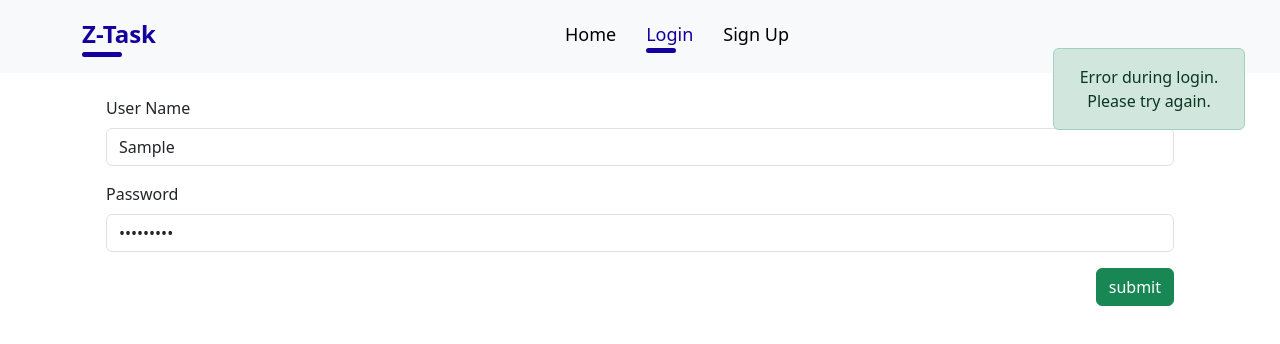
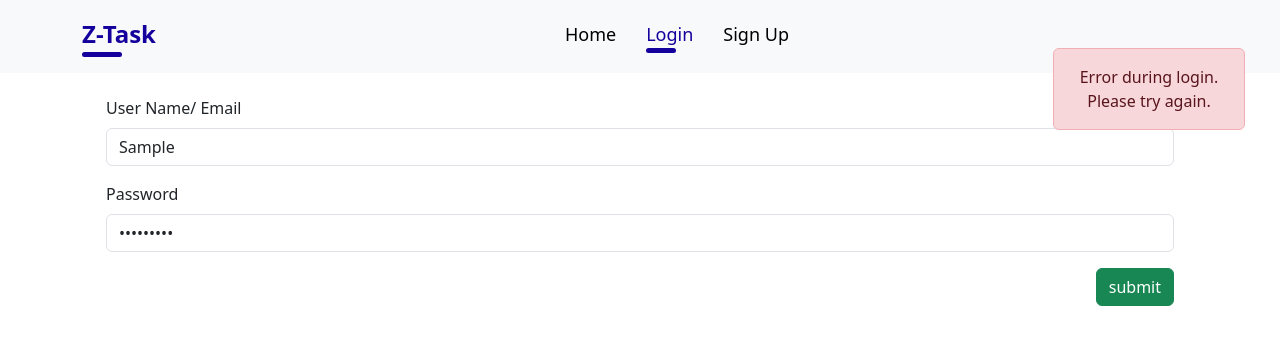
Before and after one commit to showkmahmoud/react-task-manger-toDo, a React (Create React App) app: page / in a window 1280 px wide. Both pictures are taken after typing "Sample", "Sample123" into the empty fields and a click on the button "submit". Shown: the top 344 px of the page. Built offline with nearby package versions, Linux system fonts and the light colour scheme; no server answers.

Commit message:
BF: login form done

```diff
--- a/src/pages/login/Login.css
+++ b/src/pages/login/Login.css
@@ -1,7 +1,20 @@
-.custom-alert{
-    position: absolute !important;
+.custom-alert,
+.danger-alert,
+.sucess-alert{
+    position: fixed !important;
     right: 35px;
     z-index: 111;
     width: 15%;
     text-align: center;
 }
+
+.sucess-alert{
+    background: #d1e7dd;
+    color: #58151c;
+    border: solid 1px #f1aeb5;
+}
+.danger-alert{
+    color: #0a3622;
+    background: #f8d7da;
+    border: solid 1px #a3cfbb;
+}
--- a/src/pages/login/login.tsx
+++ b/src/pages/login/login.tsx
@@ -5,6 +5,7 @@ import * as Yup from "yup";
 import "./Login.css";
 import {  onLogin,
 } from "../../shared/functions/auth";
+import { useNavigate } from "react-router";
 interface ILoginModal {
   onSubmitForm?: any;
 }
@@ -23,6 +24,7 @@ const Login: FC<PropsWithChildren<ILoginModal>> = ({ onSubmitForm }) => {
       show: true,
     });
   };
+  const navigate = useNavigate()
   // Define your validation schema using Yup:
   const validationSchema: any = Yup.object().shape({
     userName: Yup.string().required("User name is required"),
@@ -38,6 +40,7 @@ const Login: FC<PropsWithChildren<ILoginModal>> = ({ onSubmitForm }) => {
       // Handle the API response as needed
       // Assume there is a success condition in your API response
       if (response.data.success) {
+        navigate("/home");
         // Show success notification
         onShowNotification("success", "Login successful!");
       } else {
@@ -47,8 +50,6 @@ const Login: FC<PropsWithChildren<ILoginModal>> = ({ onSubmitForm }) => {
       }
     } catch (error) {
       // Handle API request error
-      console.error(error);
-
       // Show error notification
       onShowNotification("danger", "Error during login. Please try again.");
     }
@@ -67,11 +68,14 @@ const Login: FC<PropsWithChildren<ILoginModal>> = ({ onSubmitForm }) => {
     <>
       {showNotification.show && (
         <Alert
-          variant={showNotification.status}
         onClose={() =>
           setShowNotification({ message: "", status: "", show: false })
         }
-          className="custom-alert"
+        className={
+          showNotification.status === "danger"
+            ? "alert custom-alert alert-danger"
+            : "alert custom-alert alert-success"
+        }
         dismissible={showNotification.show.toString()}
       >
         {showNotification.message}
@@ -82,7 +86,7 @@ const Login: FC<PropsWithChildren<ILoginModal>> = ({ onSubmitForm }) => {
         {/* user name */}
         <FormGroup>
           <Label for="UserName" className="text-capitalize ">
-            user name
+            user name/ email
           </Label>
           <Input
             id="UserName"
```
Also changed, not shown: src/pages/signup/signUp.tsx (+19 -20 lines). Lines whose indentation alone changed are shown as unchanged.
